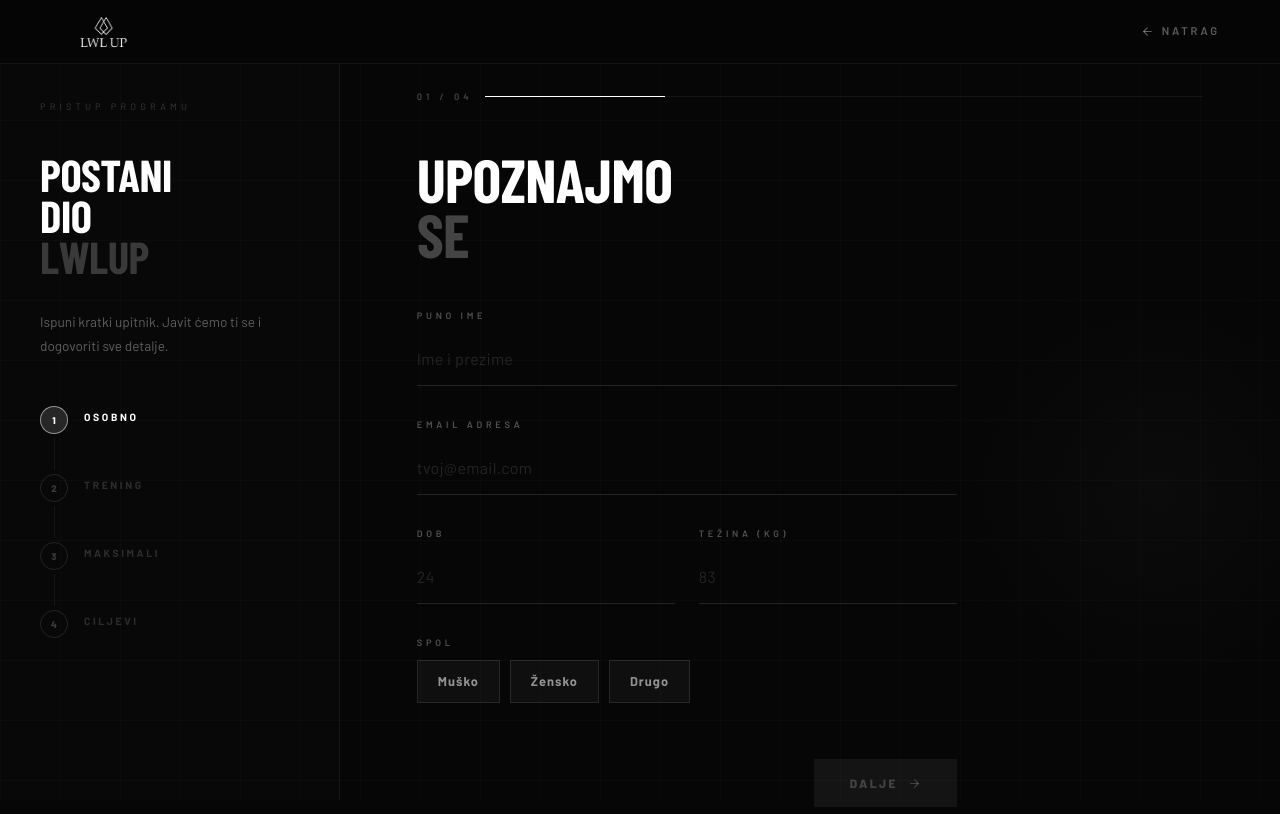
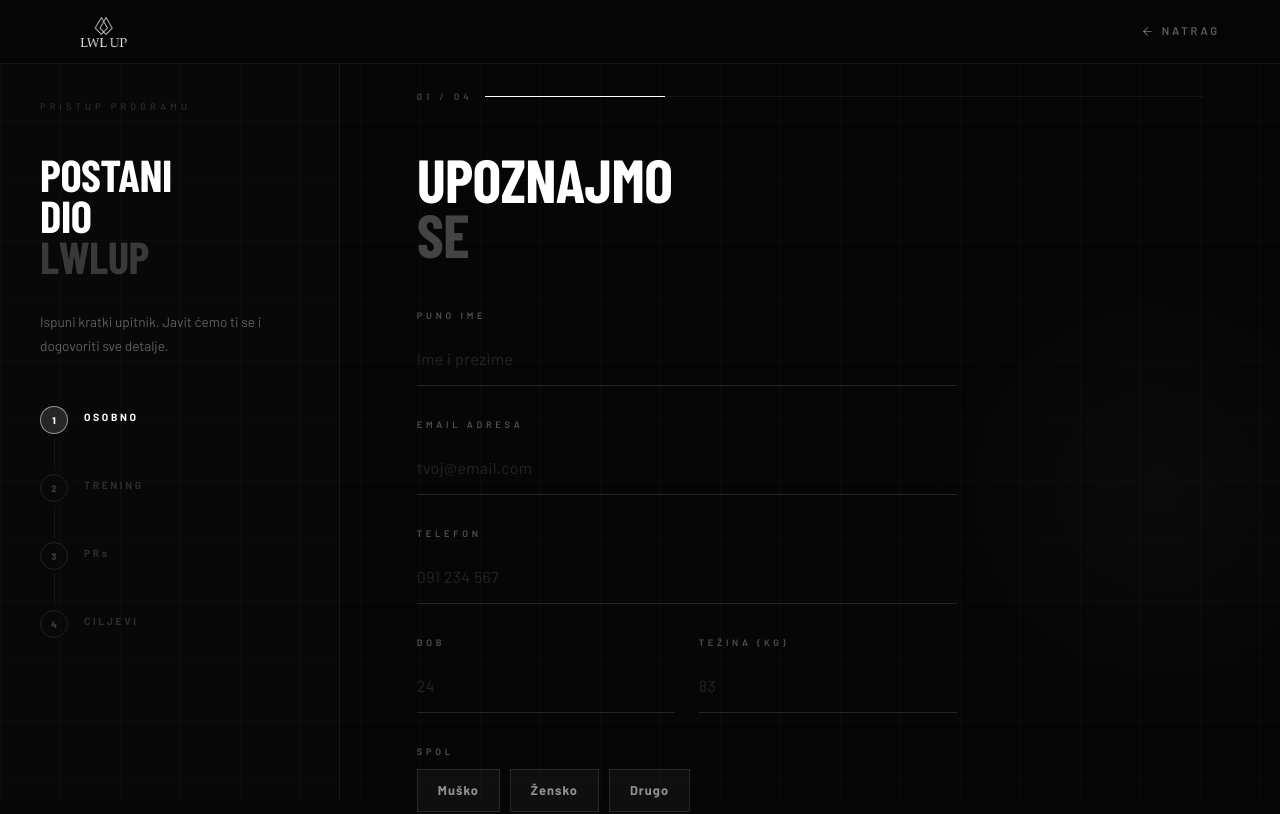
Before and after one commit to KristianLovey/lwlup-coaching, a Next.js app: page /survey in a window 1280 px wide. Shown: the top 814 px of the page. Built offline with nearby package versions, Linux system fonts and the light colour scheme; a web font is replaced by a local one.

Commit message:
Survey page

```diff
--- a/src/app/api/survey/route.ts
+++ b/src/app/api/survey/route.ts
@@ -7,7 +7,7 @@ export async function POST(req: NextRequest) {
   try {
     const body = await req.json()
     const {
-      full_name, email, age, gender, bodyweight,
+      full_name, email, phone_number, age, gender, bodyweight,
       experience, days_per_week, has_competed,
       squat, bench, deadlift,
       goals, injuries, additional
--- a/src/app/survey/page.tsx
+++ b/src/app/survey/page.tsx
@@ -5,20 +5,20 @@ import { ArrowLeft, ArrowRight, Send, Check, ChevronRight } from 'lucide-react'
 
 // ── Types ──────────────────────────────────────────────────────────
 type FormData = {
-  full_name: string; email: string; age: string; gender: string; bodyweight: string
+  full_name: string; email: string; phone_number: string; age: string; gender: string; bodyweight: string
   experience: string; days_per_week: string; has_competed: string
   squat: string; bench: string; deadlift: string
   goals: string; injuries: string; additional: string
 }
 
 const EMPTY: FormData = {
-  full_name: '', email: '', age: '', gender: '', bodyweight: '',
+  full_name: '', email: '', phone_number: '', age: '', gender: '', bodyweight: '',
   experience: '', days_per_week: '', has_competed: '',
   squat: '', bench: '', deadlift: '',
   goals: '', injuries: '', additional: '',
 }
 
-const STEPS = ['OSOBNO', 'TRENING', 'MAKSIMALI', 'CILJEVI']
+const STEPS = ['OSOBNO', 'TRENING', 'PRs', 'CILJEVI']
 
 // ── Animated number counter ────────────────────────────────────────
 function Counter({ value, suffix = '' }: { value: number; suffix?: string }) {
@@ -307,6 +307,10 @@ export default function SurveyPage() {
                     <label style={lbl('email')}>Email adresa</label>
                     <input name="email" type="email" style={inp('email')} value={form.email} onChange={e => set('email', e.target.value)} placeholder="tvoj@email.com" {...ff} />
                   </div>
+                  <div>
+                    <label style={lbl('phone_number')}>Telefon</label>
+                    <input name="phone_number" type="tel" style={inp('phone_number')} value={form.phone_number} onChange={e => set('phone_number', e.target.value)} placeholder="091 234 567" {...ff} />
+                  </div>
                   <div style={{ display: 'grid', gridTemplateColumns: '1fr 1fr', gap: '24px' }}>
                     <div>
                       <label style={lbl('age')}>Dob</label>
```
